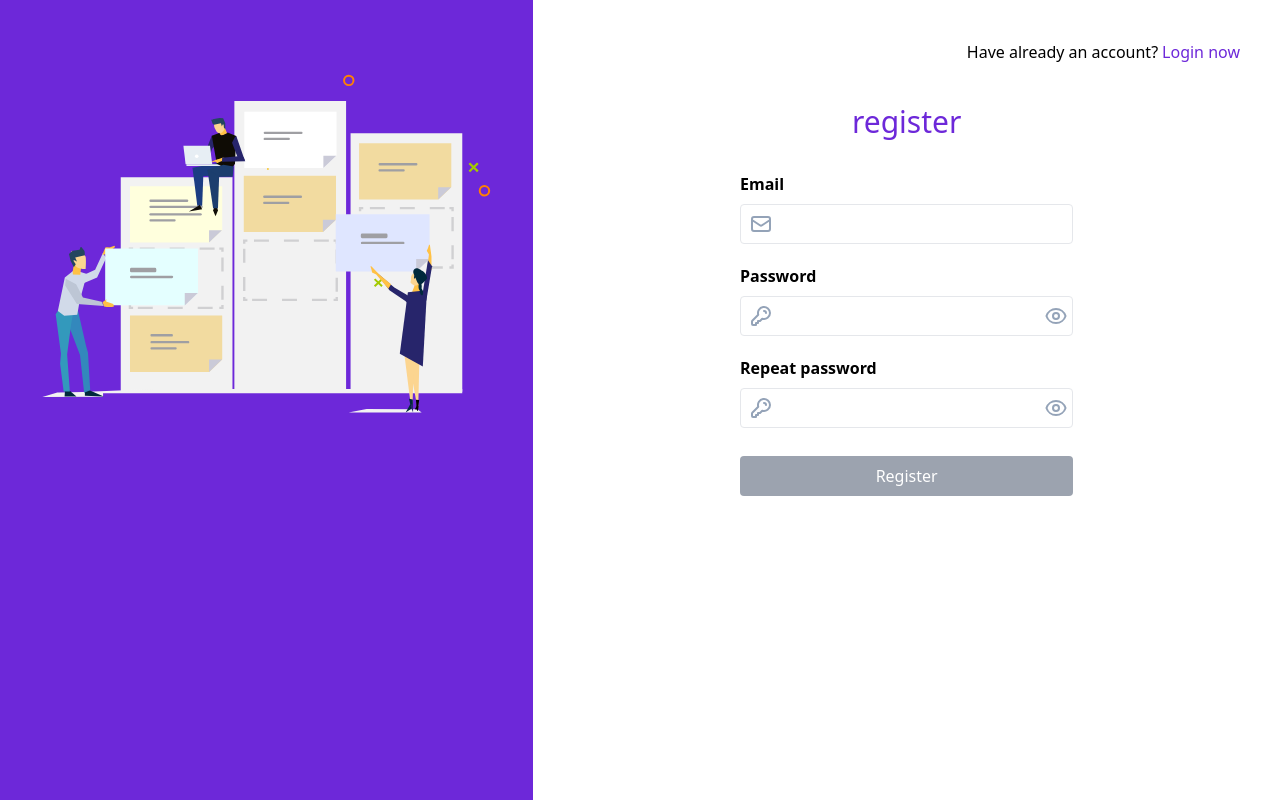
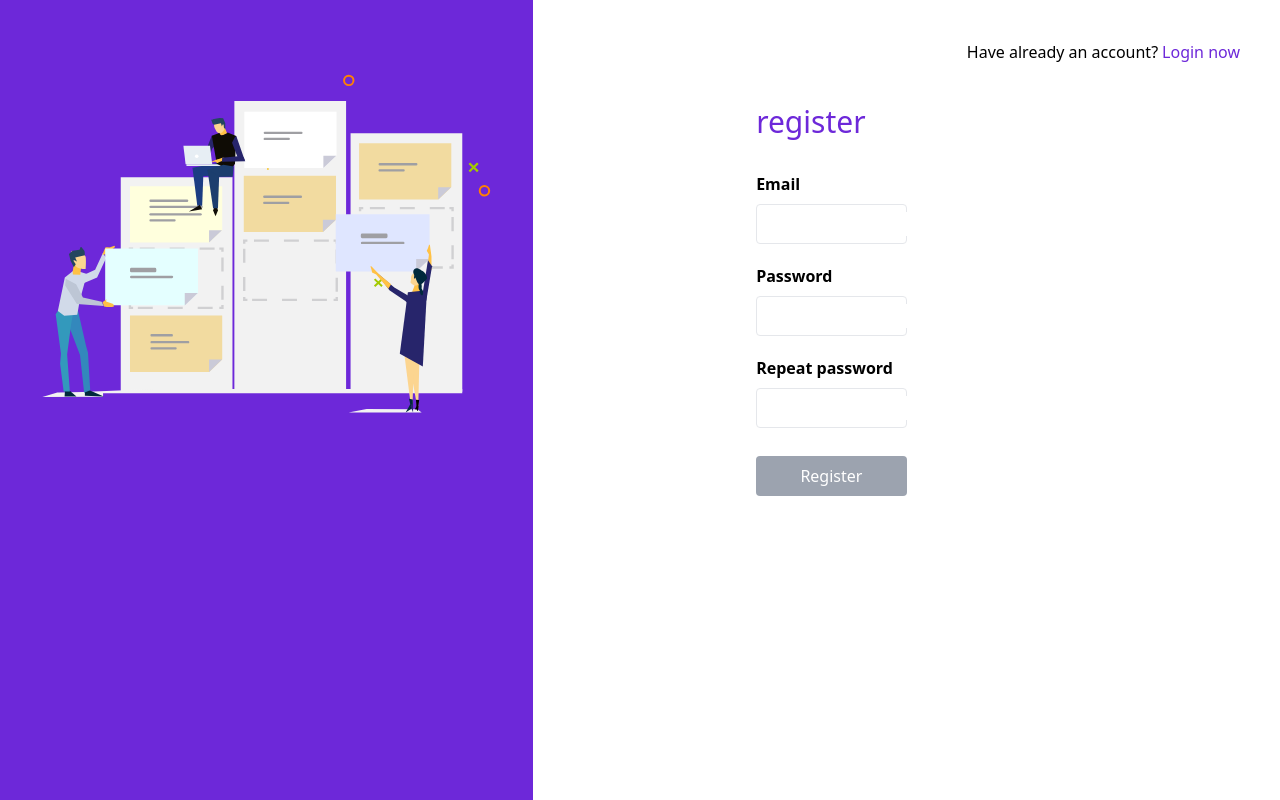
Before and after one commit to ncarmona/kanban-client, a Vue app: page /#/register in a window 1280 px wide. Built offline with nearby package versions, Linux system fonts and the light colour scheme.

Commit message:
[AUTH] Once the register success inform to user.

```diff
--- a/src/views/RegisterView.vue
+++ b/src/views/RegisterView.vue
@@ -1,27 +1,33 @@
 <template>
   <AuthLayout>
-    <AlreadyHaveAnAccountComponent class="flex justify-end"/>
+    <AlreadyHaveAnAccountComponent v-if="pendingToRegister" class="flex justify-end"/>
       <div class="flex flex-col place-items-center w-full h-screen mt-10">
-        <HeaderComponent class="mb-8" :headerNumber="1" text="register" />
-        <RegisterFormComponent class="w-full md:w-6/12" :success="registerSuccess" :fail="registerFail"/>
+        <div v-if="pendingToRegister">
+          <HeaderComponent class="mb-8" :headerNumber="1" text="register" />
+          <RegisterFormComponent class="w-full md:w-6/12" :success="registerSuccess" :fail="registerFail"/>
+        </div>
+        <ConfirmationEmailSendedComponent v-else email="email@gmail.com" />
       </div>
   </AuthLayout>
 </template>
 
 <script lang="ts">
-import { defineComponent } from 'vue'
+import { computed, defineComponent, ref, Ref } from 'vue'
 import AuthLayout from '../layouts/AuthLayout.vue'
 import HeaderComponent from '../components/UI/Header/HeaderComponent.vue'
 import RegisterFormComponent from '../components/Register/RegisterForm/RegisterFormComponent.vue'
 import AlreadyHaveAnAccountComponent from '../components/Register/AlreadyHaveAnAccount/AlreadyHaveAnAccountComponent.vue'
-
+import ConfirmationEmailSendedComponent from '../components/Register/ConfirmationEmailSended/ConfirmationEmailSendedComponent.vue'
 export default defineComponent({
-  components: { AuthLayout, HeaderComponent, RegisterFormComponent, AlreadyHaveAnAccountComponent },
+  components: { AuthLayout, HeaderComponent, RegisterFormComponent, AlreadyHaveAnAccountComponent, ConfirmationEmailSendedComponent },
   setup() {
-    const registerSuccess = () => {}
+    const registerOk: Ref<boolean> = ref(false)
+    const registerSuccess = () => {
+      registerOk.value = true
+    }
     const registerFail = () => {}
-
-    return { registerSuccess, registerFail }
+    const pendingToRegister = computed(() => !registerOk.value)
+    return { registerSuccess, registerFail, pendingToRegister }
   }
 })
 </script>
```
